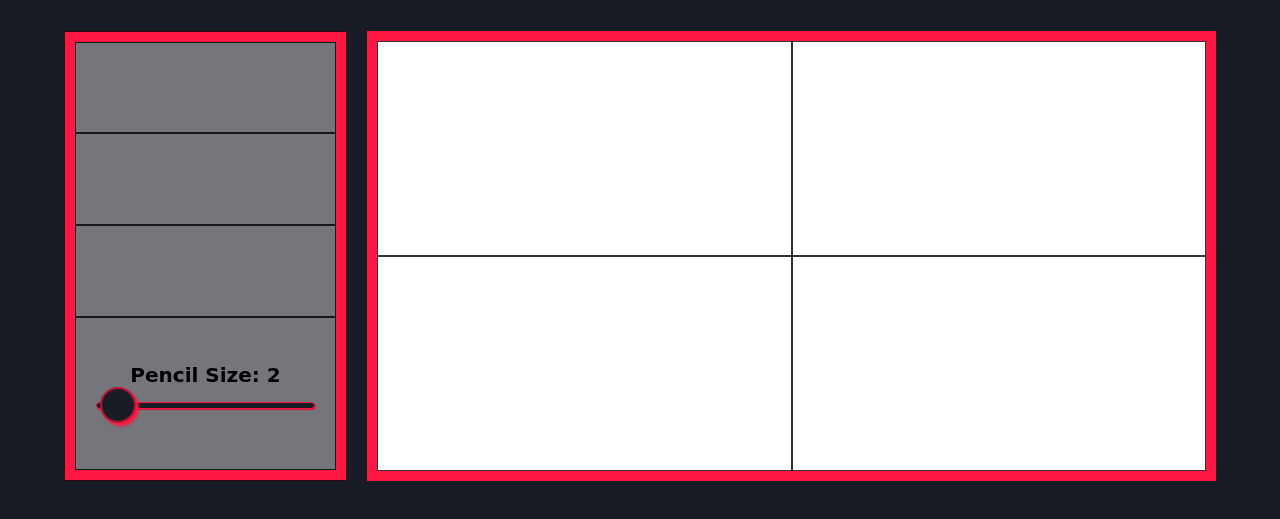
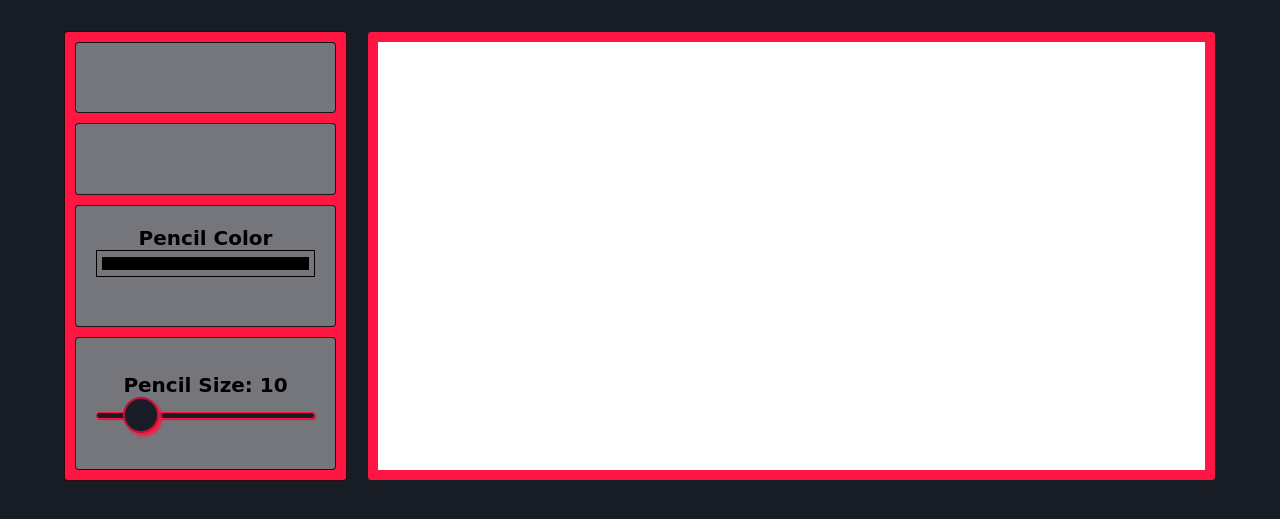
Before and after one commit to afmurillo97/etch-a-sketch, a plain HTML site: page index.html in a window 1280 px wide. Shown: the part 69-588 px from the top of the page. Drawn offline with Linux system fonts and the light colour scheme; a web font is replaced by a local one.

Commit message:
the color picker is functional and only miss the layout in css for this one.

```diff
--- a/script.js
+++ b/script.js
@@ -8,12 +8,13 @@ for (let i = 0; i < 4; i++) {
     buttons.appendChild(button)
 }
 
+
 // attemp to slider
 const button3 = document.querySelector('.button.button3');
 
 // create an div with the current value of slider
 const sliderText = document.createElement('div');
-sliderText.textContent = 'Pencil Size: 2';
+sliderText.textContent = 'Pencil Size: 10';
 sliderText.classList.add('pencil');
 sliderText.classList.add();
 // create an input range slider
@@ -22,15 +23,17 @@ slider.classList.add('slider');
 slider.setAttribute('type', 'range');
 slider.setAttribute('min', '1');
 slider.setAttribute('max', '64');
-slider.setAttribute('value', '2');
+slider.setAttribute('value', '10');
 
 button3.appendChild(sliderText);
 button3.appendChild(slider);
 
 // attemp to the class "grid-container" in the Html
 const gridContainer = document.querySelector('.grid-container');
+// let currentColor = inputColor.value;
 function createGrid(size) {
     let result = [];
+
     // with the size, I make an array full of 'auto'
     for (let i = 0; i < size ; i++){
         result.push('auto');
@@ -40,11 +43,30 @@ function createGrid(size) {
     // add my css property for auto-resize the order of the columns
     gridContainer.style.gridTemplateColumns =  textColumns;
 
+    let isDrawing = false;
+    let currentColor = 0;
     for (let i = 0; i < size * size; i++) {
         // create every 'div' and put them inside of "grid-container"
         const gridItem = document.createElement('div');
         gridItem.classList.add('grid-item');
         gridContainer.appendChild(gridItem);
+        // when the user clicks, the background in current div changes
+        gridItem.addEventListener('mousedown', function(){
+            currentColor = inputColor.value;
+            gridItem.style.background = currentColor;
+            isDrawing = true;
+        });
+        // while the user clicks, the background keep changing
+        gridItem.addEventListener('mousemove', function(){
+            if (isDrawing === true){
+                currentColor = inputColor.value;
+                gridItem.style.background = currentColor;
+            }
+        });
+        // if the user stop, the background color doesn't change
+        gridItem.addEventListener('mouseup', function(){
+                isDrawing = false;
+        });
     }
 }
 
@@ -55,10 +77,30 @@ function createGrid(size) {
  }
 
 
-createGrid(2);
+createGrid(10);
 // updates the value of slider when this moves
 slider.oninput = function() {
     sliderText.textContent = 'Pencil Size: ' + this.value;
     deleteGrid();
     createGrid(this.value);
 }
+
+
+
+
+// button 2 with an 'span' inside
+const button2 = document.querySelector('.button.button2');
+
+const button2Text = document.createElement('button');
+button2Text.classList.add('button2');
+
+const span = document.createElement('span');
+span.textContent = 'Pencil Color';
+
+const inputColor = document.createElement('input');
+inputColor.classList.add('color-picker');
+inputColor.setAttribute('type', 'color');
+inputColor.setAttribute('value', 'currentColor');
+
+button2.appendChild(span);
+button2.appendChild(inputColor);
--- a/style.css
+++ b/style.css
@@ -1,4 +1,5 @@
 body{
+    /* Google fonts */
     font-family: 'Hubballi', cursive;
     margin-left: auto;
     margin-right: auto;
@@ -24,30 +25,83 @@ body{
     background-color: #FF1744;
     border: 1px solid rgba(0, 0, 0, 0.8);
     padding: 10px;
-
+    gap: 10px;
+    border-radius: 4px;
 }
 .button{
     background-color: #74767C;
     border: 1px solid rgba(0, 0, 0, 0.8);
     padding: 20px;
-
+    border-radius: 4px;
+    cursor: pointer;
 }
 /* .button0 {
 
 }
 .button1 {
 
+} */
+.button2 {
+  display: inline-block;
+  background-color: #74767C;
+  text-align: center;
+  font-size: 20px;
+  transition: all 0.5s;
+  font-weight: bold;
+
 }
-.button2 {
 
-} */
+.button2 span {
+  cursor: pointer;
+  display: inline-block;
+  position: relative;
+  transition: 0.5s;
+}
+
+.button2 span:after {
+  content: '\00bb';
+  position: absolute;
+  opacity: 0;
+  top: 0;
+  right: -20px;
+  transition: 0.5s;
+}
+
+.button2:hover span {
+  padding-right: 25px;
+}
+
+.button2:hover span:after {
+  opacity: 1;
+  right: 0;
+}
 .button3 {
     display:flex;
     align-items:center;
     justify-content:center;
     flex-direction: column;
+}
 
+
+
+
+
+
+
+.color-picker{
+	width: 100%;
+	background-color: #74767C;
 }
+.color-picker:hover{
+	width: 100%;
+	background-color: #DB143A;
+}
+
+
+
+
+
+
 .pencil {
     font-size: 20px;
     font-weight: bold;
@@ -143,15 +197,31 @@ input[type=range] {
 
 .grid-container {
     display: grid;
-
     background-color: #FF1744;
     padding: 10px;
+    border: 1px solid #181C25;
+    border-radius: 4px;
+    cursor: pointer;
 }
-  .grid-item {
+.grid-item {
     display: flex;
     background-color: #fff;
-    border: 1px solid rgba(0, 0, 0, 0.8);
     text-align: center;
 }
 
-/* grid-template-columns: ; */
+.grid-item:hover {
+  animation: pulse 1s infinite;
+  background-position: 100%;
+  /* background-color: currentColor; */
+}
+@keyframes pulse {
+  0% {
+    transform: scale(1);
+  }
+  70% {
+    transform: scale(1.1);
+  }
+    100% {
+    transform: scale(1);
+  }
+}
```
